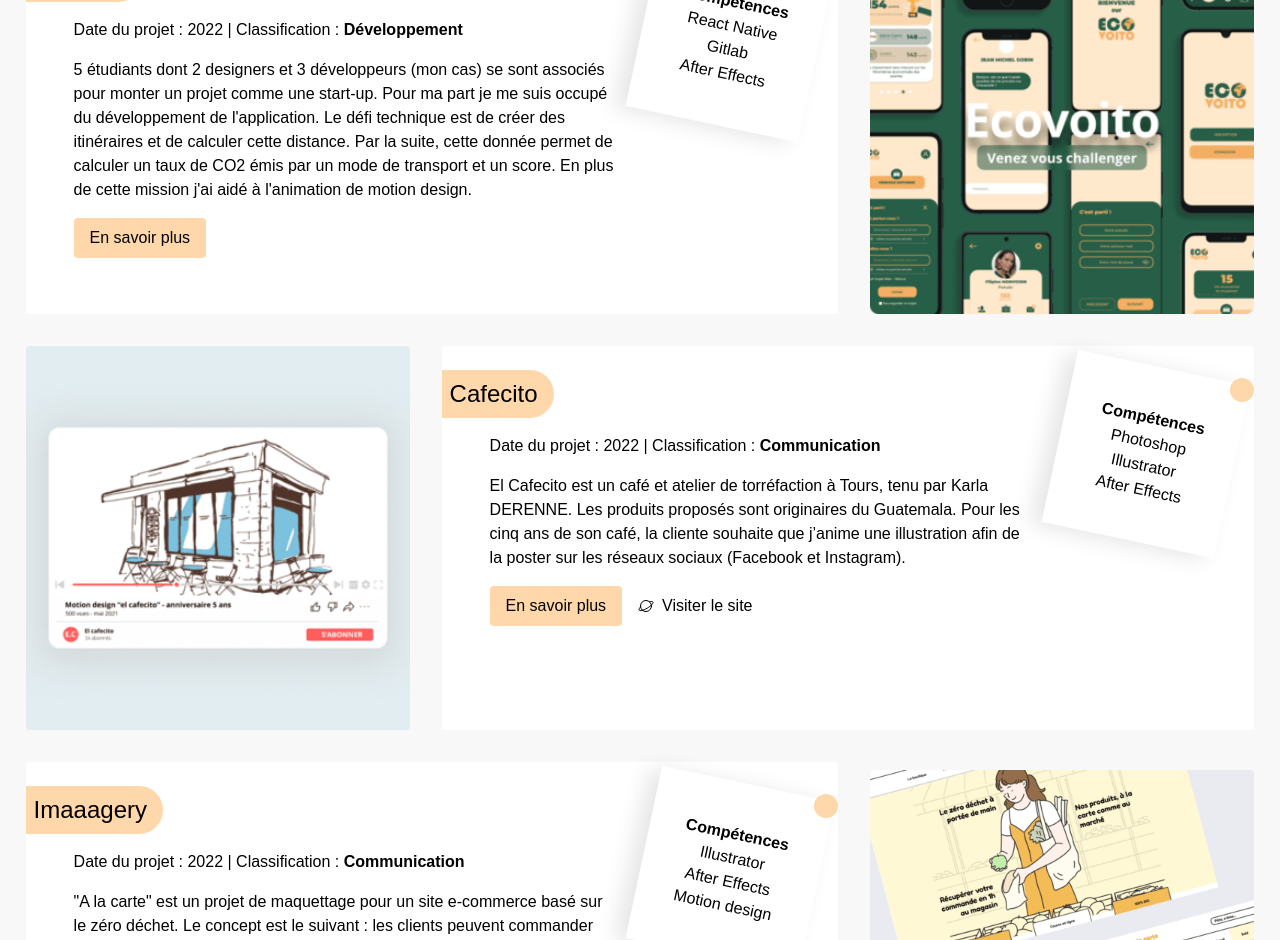
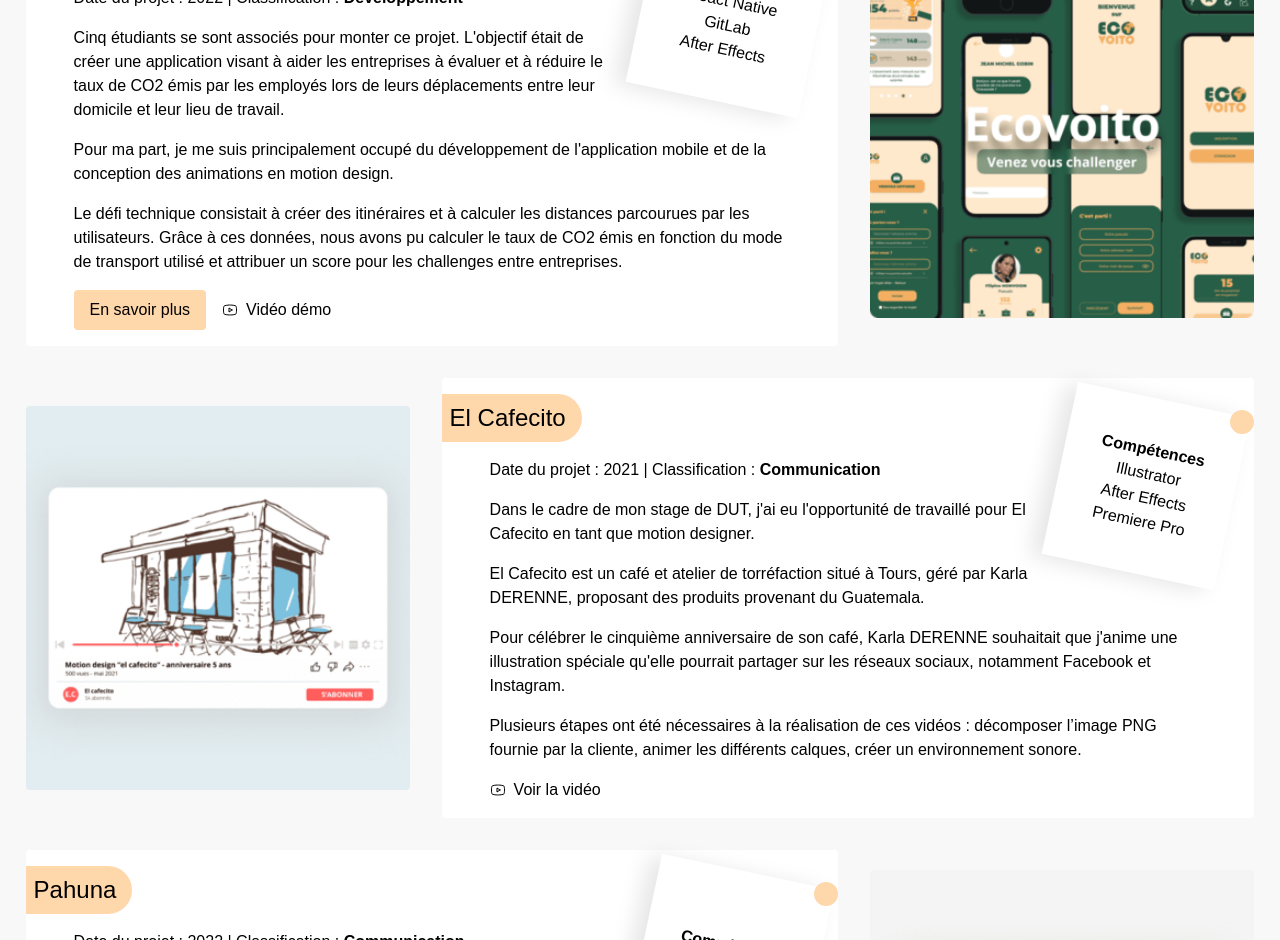
Before and after one commit to elisedu37/portfolio, a React (Create React App) app: page /portfolio/projects in a window 1280 px wide. Shown: the part 1860-2800 px from the top of the page. Built offline with nearby package versions, Linux system fonts and the light colour scheme.

Commit message:
add content

```diff
--- a/src/components/ProjectCard.js
+++ b/src/components/ProjectCard.js
@@ -1,4 +1,4 @@
-import { FigmaLogo, GithubLogo, Planet } from 'phosphor-react';
+import { FigmaLogo, FileImage, GithubLogo, Planet, YoutubeLogo } from 'phosphor-react';
 import { Link } from 'react-router-dom';
 
 /**
@@ -14,13 +14,17 @@
         >
             <div className='w-full m-auto overflow-hidden rounded h-96 lg:h-max lg:w-96'>
                 <div className='transition-transform duration-500 ease-in-out transform h-max hover:scale-110'>
-                    <Link to={`/project/${project.id}`}>
+                    {project.more ? (
+                        <Link to={`/project/${project.id}`}>
+                            <img src={project.image} alt='' className='object-cover w-full h-max' />
+                        </Link>
+                    ) : (
                         <img src={project.image} alt='' className='object-cover w-full h-max' />
-                    </Link>
+                    )}
                 </div>
             </div>
 
-            <div className='relative flex flex-col items-start flex-1 w-full p-0 pt-6 bg-white rounded'>
+            <div className='relative flex flex-col items-start flex-1 w-full p-0 pt-4 bg-white rounded'>
                 <div className='card'>
                     <p className='font-bold'>Compétences</p>
                     {project?.skills?.map((skill, index) => {
@@ -55,8 +59,12 @@
                                     <span className='mr-2'>
                                         {action.icon === 'FigmaLogo' ? (
                                             <FigmaLogo />
-                                        ) : action.icon === 'GitHub' ? (
+                                        ) : action.icon === 'GitHubLogo' ? (
                                             <GithubLogo />
+                                        ) : action.icon === 'YoutubeLogo' ? (
+                                            <YoutubeLogo />
+                                        ) : action.icon === 'Image' ? (
+                                            <FileImage />
                                         ) : (
                                             <Planet />
                                         )}
--- a/src/data/projects.js
+++ b/src/data/projects.js
@@ -24,9 +24,9 @@
     workConcession,
     workEcovoito,
     workElCafecito,
+    workPahuna,
     workImaaagery,
     workNewEcovoito,
-    workPahuna,
     workPlantShop,
     workPToujours,
     workRandom,
--- a/src/data/works/workConcession.js
+++ b/src/data/works/workConcession.js
@@ -33,7 +33,7 @@
             id: 'concession_site',
             text: 'Lien du GIT',
             link: 'https://github.com/elisedu37/concession-automobile',
-            icon: 'GitHub',
+            icon: 'GitHubLogo',
         },
     ],
 };
--- a/src/data/works/workEcovoito.js
+++ b/src/data/works/workEcovoito.js
@@ -6,53 +6,79 @@
     category: 'Développement',
     date: '2022',
     content: (
-        <div>
+        <div className='flex flex-col gap-4'>
             <p className='m-0 sm:mr-44'>
-                5 étudiants dont 2 designers et 3 développeurs (mon cas) se sont associés pour monter un projet comme
-                une start-up. Pour ma part je me suis occupé du développement de l'application. Le défi technique est de
-                créer des itinéraires et de calculer cette distance. Par la suite, cette donnée permet de calculer un
-                taux de CO2 émis par un mode de transport et un score. En plus de cette mission j'ai aidé à l'animation
-                de motion design.
+                Cinq étudiants se sont associés pour monter ce projet. L'objectif était de créer une application visant
+                à aider les entreprises à évaluer et à réduire le taux de CO2 émis par les employés lors de leurs
+                déplacements entre leur domicile et leur lieu de travail.
+            </p>
+            <p>
+                Pour ma part, je me suis principalement occupé du développement de l'application mobile et de la
+                conception des animations en motion design.
+            </p>
+            <p>
+                Le défi technique consistait à créer des itinéraires et à calculer les distances parcourues par les
+                utilisateurs. Grâce à ces données, nous avons pu calculer le taux de CO2 émis en fonction du mode de
+                transport utilisé et attribuer un score pour les challenges entre entreprises.
             </p>
         </div>
     ),
-    skills: ['React Native', 'Gitlab', 'After Effects'],
+    skills: ['React Native', 'GitLab', 'After Effects'],
+    actions: [
+        {
+            id: 'demo_ecovoito',
+            text: 'Vidéo démo',
+            link: 'https://youtu.be/Kk8B4iz_cvA',
+            icon: 'YoutubeLogo',
+        },
+    ],
     image: ecovoitoImage,
     more: true,
     singleProjectContent: (
         <>
-            <p className='font-semibold text-orange-400'>2023</p>
-            <h1 className='mt-2 text-3xl font-bold '>UX / UI Design</h1>
+            <p className='font-semibold text-orange-400'>2022</p>
+            <h1 className='mt-2 text-3xl font-bold '>Développement</h1>
             <div className='flex flex-col gap-4 mt-2 leading-7'>
                 <p>
-                    Le projet Ecovoito a été initié par cinq étudiants, dont deux designers et trois développeurs, dans
-                    le but de créer une start-up. En tant que développeur, j'ai joué un rôle clé dans le développement
-                    de l'application. Le défi technique principal était de mettre en place des fonctionnalités
-                    permettant de générer des itinéraires et de calculer les distances associées.
+                    <span className='font-semibold'>Compétences : </span>
+                    Travail en équipe, développement mobile
                 </p>
                 <p>
-                    L'objectif de l'application était de fournir aux utilisateurs un moyen de calculer le taux de CO2
-                    émis lors de leurs déplacements en fonction du mode de transport utilisé. En utilisant les données
-                    de distance calculées, nous avons pu évaluer l'empreinte carbone associée à chaque mode de transport
-                    et attribuer un score environnemental à l'utilisateur.
+                    <span className='font-semibold'>Outils : </span>
+                    GitLab, React Native, Adobe XD
                 </p>
                 <p>
-                    Outre ma mission de développement, j'ai également apporté mon soutien à l'animation de motion design
-                    dans le projet. J'ai utilisé l'outil After Effects pour créer des animations engageantes et
-                    visuellement attrayantes, contribuant ainsi à l'expérience utilisateur globale de l'application.
+                    Cinq étudiants se sont associés pour monter ce projet. Durant 6 mois, nous avions pour objectif de
+                    développer un outil qui aide une structure à évaluer et à réduire l’empreinte énergétique de son
+                    service numérique et/ou de son activité. Partant de cela, le groupe a imaginé une application visant
+                    à aider les entreprises à évaluer et à réduire le taux de CO2 émis par les employés lors de leurs
+                    déplacements entre leur domicile et leur lieu de travail.
+                </p>
+                <p>Après avoir trouvé le concept, nous avons :</p>
+                <ul>
+                    <li>- Rédiger un cahier des charges, en groupe</li>
+                    <li>- Donner un nom à notre challenge, en groupe</li>
+                    <li>- Définir précisément le concept (règles…), en groupe</li>
+                    <li>- Créer une identité visuelle & une charte graphique </li>
+                    <li>- Imaginer des maquettes pour l’application et un site internet</li>
+                    <li>- Développer l’application</li>
+                    <li>- Penser au business plan </li>
+                    <li>- Communiquer</li>
+                </ul>
+                <p>
+                    Pour ma part, je me suis principalement occupé du développement de l'application mobile et de la
+                    conception des animations en motion design.
                 </p>
                 <p>
-                    Les outils principaux utilisés pour la réalisation du projet Ecovoito ont été React Native, qui a
-                    été utilisé pour développer l'application mobile, et After Effects pour les animations de motion
-                    design.
+                    Le défi technique consistait à créer des itinéraires et à calculer les distances parcourues par les
+                    utilisateurs. Grâce à ces données, nous avons pu calculer le taux de CO2 émis en fonction du mode de
+                    transport utilisé et attribuer un score pour les challenges entre entreprises.
                 </p>
+                <h2>Bilan</h2>
                 <p>
-                    Ce projet a permis à notre équipe de mettre en pratique nos compétences respectives en design et en
-                    développement, tout en travaillant en étroite collaboration pour créer une solution innovante axée
-                    sur la réduction de l'empreinte carbone. La combinaison de nos talents a permis de développer une
-                    application fonctionnelle et attrayante, offrant aux utilisateurs des informations pertinentes sur
-                    leurs émissions de CO2 et les encourager à adopter des modes de transport plus respectueux de
-                    l'environnement.
+                    Ce projet m'a permis de mettre en pratique mes compétences en développement d'application mobile,
+                    tout en travaillant en collaboration avec les personnes s'occupant de l'UX/UI dans le but de créer
+                    une solution pour réduire de l'empreinte carbone.
                 </p>
             </div>
         </>
--- a/src/data/works/workElCafecito.js
+++ b/src/data/works/workElCafecito.js
@@ -2,31 +2,18 @@
 
 const workElCafecito = {
     id: 'cafecito',
-    title: 'Cafecito',
+    title: 'El Cafecito',
     category: 'Communication',
-    date: '2022',
+    date: '2021',
     content: (
         <div className='flex flex-col gap-4'>
             <p className='m-0 sm:mr-44'>
-                El Cafecito est un café et atelier de torréfaction à Tours, tenu par Karla DERENNE. Les produits
-                proposés sont originaires du Guatemala. Pour les cinq ans de son café, la cliente souhaite que j’anime
-                une illustration afin de la poster sur les réseaux sociaux (Facebook et Instagram).
+                Dans le cadre de mon stage de DUT, j'ai eu l'opportunité de travaillé pour El Cafecito en tant que
+                motion designer.
             </p>
-        </div>
-    ),
-    skills: ['Photoshop', 'Illustrator', 'After Effects'],
-    more: true,
-    image: cafecitoImage,
-    actions: [{ id: 'cafecito_site', text: 'Visiter le site', link: 'http://lien-du-site.com', icon: 'Planet' }],
-    singleProjectContent: (
-        <>
-            <p className='font-semibold text-orange-400'>2022</p>
-            <h1 className='mt-2 text-3xl font-bold '>UX / UI Design</h1>
-            <div className='flex flex-col gap-4 mt-2 leading-7'>
-                <p>
-                    Dans le cadre du projet El Cafecito, j'ai eu l'opportunité de travailler en tant que motion
-                    designer. El Cafecito est un café et atelier de torréfaction situé à Tours, géré par Karla DERENNE,
-                    proposant des produits provenant du Guatemala.
+            <p className='m-0 sm:mr-44'>
+                El Cafecito est un café et atelier de torréfaction situé à Tours, géré par Karla DERENNE, proposant des
+                produits provenant du Guatemala.
             </p>
             <p>
                 Pour célébrer le cinquième anniversaire de son café, Karla DERENNE souhaitait que j'anime une
@@ -34,33 +21,16 @@
                 Instagram.
             </p>
             <p>
-                    Les outils que j'ai utilisés pour réaliser cette animation étaient Illustrator, After Effects et
-                    Premiere Pro. J'ai commencé par créer une illustration mettant en valeur l'ambiance chaleureuse et
-                    authentique d'El Cafecito, en y intégrant des éléments représentatifs de la culture guatémaltèque et
-                    du café.
-                </p>
-                <p>
-                    Ensuite, j'ai utilisé After Effects pour donner vie à cette illustration. J'ai créé des mouvements
-                    fluides, des transitions élégantes et des effets visuels attrayants pour capturer l'attention des
-                    spectateurs et transmettre l'essence et l'atmosphère uniques d'El Cafecito.
-                </p>
-                <p>
-                    Enfin, j'ai utilisé Premiere Pro pour monter l'animation avec une musique d'ambiance appropriée, en
-                    veillant à ce que le rythme et la durée de l'animation correspondent aux besoins des réseaux
-                    sociaux.
-                </p>
-                <p>
-                    Ce projet m'a permis de mettre en pratique mes compétences en motion design et de contribuer à la
-                    promotion d'El Cafecito à travers une animation attrayante et engageante. En utilisant des outils
-                    tels qu'Illustrator, After Effects et Premiere Pro, j'ai pu créer une animation de qualité
-                    professionnelle qui reflète l'identité unique d'El Cafecito et captive l'attention du public sur les
-                    réseaux sociaux.
+                Plusieurs étapes ont été nécessaires à la réalisation de ces vidéos : décomposer l’image PNG fournie par
+                la cliente, animer les différents calques, créer un environnement sonore.
             </p>
         </div>
-        </>
     ),
-    singleImg: false,
-    singleImgUrl: [],
+    skills: ['Illustrator', 'After Effects', 'Premiere Pro'],
+    image: cafecitoImage,
+    actions: [
+        { id: 'cafecito_site', text: 'Voir la vidéo', link: 'https://youtu.be/c4-85unABUU', icon: 'YoutubeLogo' },
+    ],
 };
 
 export default workElCafecito;
--- a/src/data/works/workPanuha.js
+++ b/src/data/works/workPanuha.js
@@ -8,54 +8,30 @@
     content: (
         <div className='flex flex-col gap-4'>
             <p className='m-0 sm:mr-44'>
-                Dans le cadre d'un défi lancé par notre professeur, nous avons eu 4 heures pour démontrer notre
-                créativité et notre maîtrise de Photoshop. La consigne était de créer une publicité pour une boisson non
-                alcoolisée destinée aux enfants.
+                Dans le cadre d'un défi lancé par notre professeur lors du premier cours, nous avons eu 4 heures pour
+                créer une publicité présentant une boisson non alcoolisée destinée aux enfants.
+            </p>
+            <p className='m-0 sm:mr-44'>
+                J'ai imaginé une boisson inspirée des saveurs tropicales, exotiques et rafraîchissantes afin d'attirer à
+                la fois les enfants et les parents. Le nom de la marque, "Pahuna", va également dans ce sens en
+                apportant une touche ludique.
+            </p>
+            <p>
+                Pour la publicité, j'ai opté pour une approche visuelle simple mais dynamique, avec des couleurs vives
+                et fantastiques, qui suscitent l'envie de découvrir la boisson.
             </p>
         </div>
     ),
     skills: ['Photoshop'],
-    more: true,
     image: pahunaImage,
-    singleProjectContent: (
-        <>
-            <p className='font-semibold text-orange-400'>2022</p>
-            <h1 className='mt-2 text-3xl font-bold '>UX / UI Design</h1>
-            <div className='flex flex-col gap-4 mt-2 leading-7'>
-                <p>
-                    Dans le cadre d'un défi lancé par notre professeur, nous avons eu 4 heures pour démontrer notre
-                    créativité et notre maîtrise de Photoshop. La consigne était de créer une publicité pour une boisson
-                    non alcoolisée destinée aux enfants.
-                </p>
-                <p>
-                    J'ai choisi d'imaginer une boisson pour enfant inspirée des saveurs tropicales, évoquant l'univers
-                    exotique et rafraîchissant des jus de fruits. Pour cela, j'ai créé un nom, "Pahuna", qui évoque
-                    cette atmosphère tropicale et ludique.
-                </p>
-                <p>
-                    Afin d'attirer à la fois les enfants et les parents, j'ai opté pour une approche visuelle simple
-                    mais captivante. J'ai utilisé des couleurs vives et fantastiques, qui stimulent l'imagination et
-                    suscitent l'envie de découvrir la boisson. Les visuels ont été conçus de manière à mettre en valeur
-                    les ingrédients naturels et sains de la boisson, tout en créant une ambiance joyeuse et ludique.
-                </p>
-                <p>
-                    Pour réaliser ce projet, l'outil imposé était Photoshop. J'ai exploité les fonctionnalités de ce
-                    logiciel pour créer des compositions visuelles attrayantes, en manipulant les couleurs, les formes
-                    et les textures. J'ai également utilisé des éléments graphiques personnalisés pour renforcer
-                    l'identité de Pahuna et donner vie à la publicité.
-                </p>
-                <p>
-                    Ce défi m'a permis de mettre en pratique mes compétences en design et ma maîtrise de Photoshop. J'ai
-                    pu démontrer ma créativité en imaginant une publicité pour une boisson non alcoolisée destinée aux
-                    enfants, en utilisant des couleurs fantastiques et une approche visuelle attractive. En utilisant
-                    Photoshop comme outil principal, j'ai pu créer des visuels percutants qui mettent en valeur les
-                    caractéristiques uniques de Pahuna et qui suscitent l'intérêt des enfants et des parents.
-                </p>
-            </div>
-        </>
-    ),
-    singleImg: false,
-    singleImgUrl: [],
+    actions: [
+        {
+            id: 'demo_ecovoito',
+            text: "Ouvrir l'image",
+            link: pahunaImage,
+            icon: 'Image',
+        },
+    ],
 };
 
 export default workPahuna;
--- a/src/pages/ProjectDetails.js
+++ b/src/pages/ProjectDetails.js
@@ -6,7 +6,7 @@
 // Composant
 import Breadcrumb from '../components/Breadcrumb';
 // Icones
-import { FigmaLogo, Planet } from 'phosphor-react';
+import { FigmaLogo, GithubLogo, Planet, YoutubeLogo } from 'phosphor-react';
 
 /**
  * Page single project
@@ -40,7 +40,15 @@
                                         rel='noreferrer'
                                     >
                                         <span className='mr-2'>
-                                            {action.icon === 'FigmaLogo' ? <FigmaLogo /> : <Planet />}
+                                            {action.icon === 'FigmaLogo' ? (
+                                                <FigmaLogo />
+                                            ) : action.icon === 'GitHubLogo' ? (
+                                                <GithubLogo />
+                                            ) : action.icon === 'YoutubeLogo' ? (
+                                                <YoutubeLogo />
+                                            ) : (
+                                                <Planet />
+                                            )}
                                         </span>
                                         {action.text}
                                     </a>
```
Lines whose indentation alone changed are shown as unchanged.
